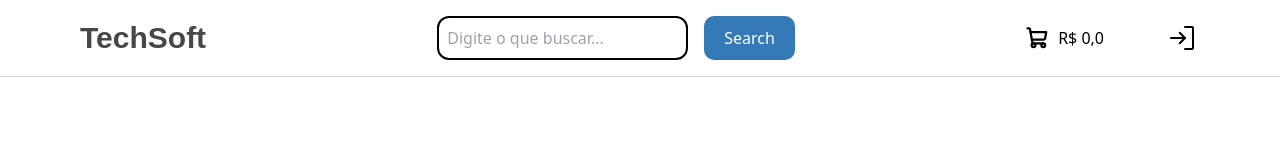
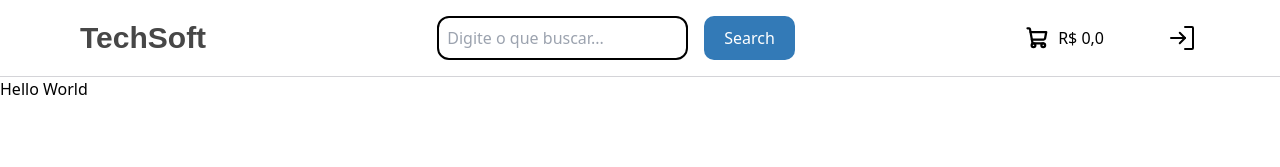
Before and after one commit to Alerrando/Ecommerce, a React (Vite) app: page /produto/10 in a window 1280 px wide. Shown: the top 167 px of the page. Built offline with nearby package versions, Linux system fonts and the light colour scheme.

Commit message:
add vercel.json

```diff
--- /dev/null
+++ b/src/components/ProdutoInfo/Main/index.tsx
@@ -0,0 +1,12 @@
+// @flow
+import * as React from 'react';
+type Props = {
+
+};
+export function Main(props: Props){
+    return (
+        <div>
+            Hello World
+        </div>
+    );
+};
--- a/src/components/ProdutoInfo/index.tsx
+++ b/src/components/ProdutoInfo/index.tsx
@@ -3,6 +3,7 @@ import * as React from "react";
 import { useParams } from "react-router-dom";
 import { getProduto } from "../../utils/getProduto";
 import { Header } from "./Header";
+import { Main } from "./Main";
 
 export function ProdutoInfo() {
   const { id } = useParams();
@@ -13,6 +14,7 @@ export function ProdutoInfo() {
   return (
     <>
       <Header />
+      <Main />
     </>
   );
 }
```
Also changed, not shown: vercel.json (added).
